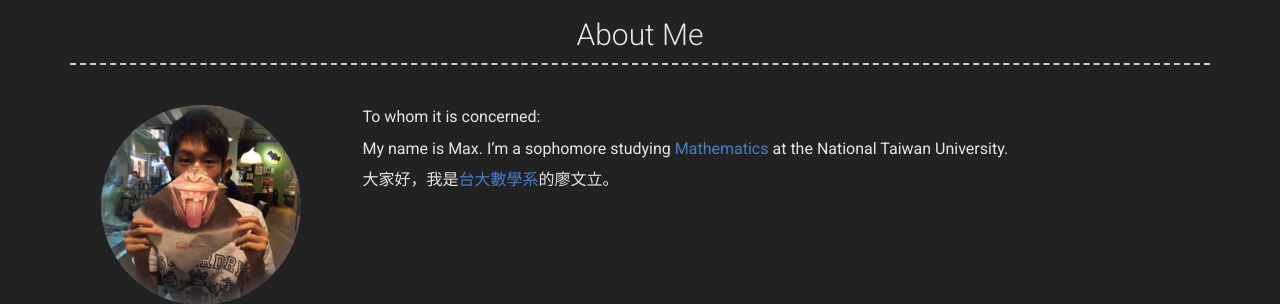
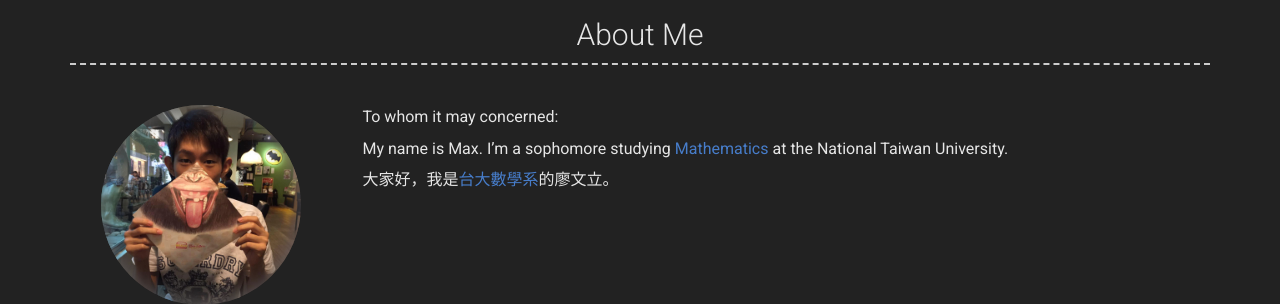
Before and after one commit to max90156/test-website, a Jekyll site: the page built from index.md, in a window 1280 px wide and 900 px high. Shown: the part 224-528 px from the top of the window. Built offline with Jekyll 4.4.1, drawn with Linux system fonts in a browser that asks for light colours; nearby versions of some CDN libraries.

Commit message:
Update _config.yml

```diff
--- a/_config.yml
+++ b/_config.yml
@@ -52,7 +52,7 @@ instagram_username: liao_maxieee
 # about_title: About Me (Use this to override about section title)
 about_profile_image: my_photo.jpg
 about_content: | # this will include new lines to allow paragraphs
-  To whom it is concerned:
+  To whom it may concerned:
 
   My name is Max. I'm a sophomore studying [Mathematics](http://www.math.ntu.edu.tw/) at the National Taiwan University.
 
```
